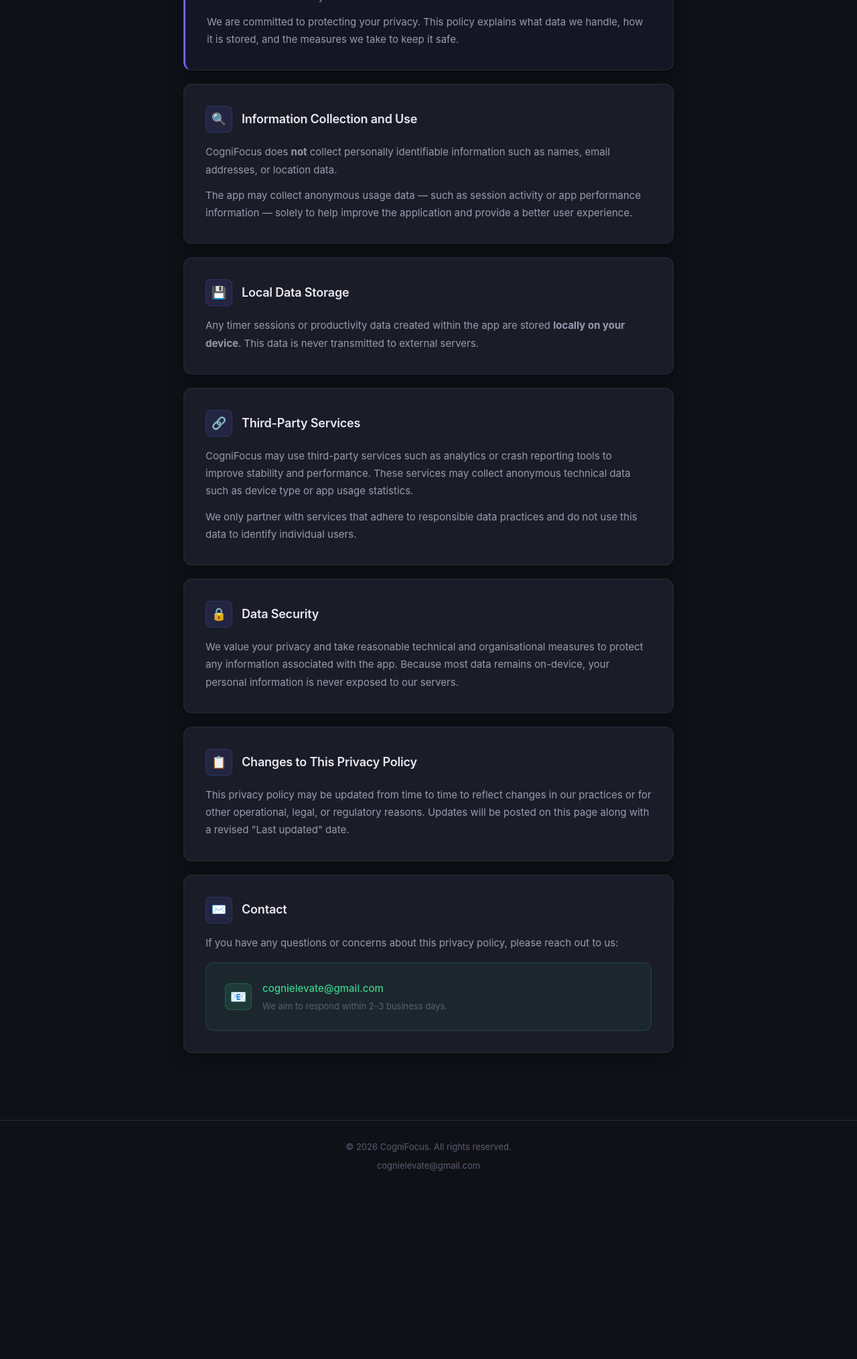
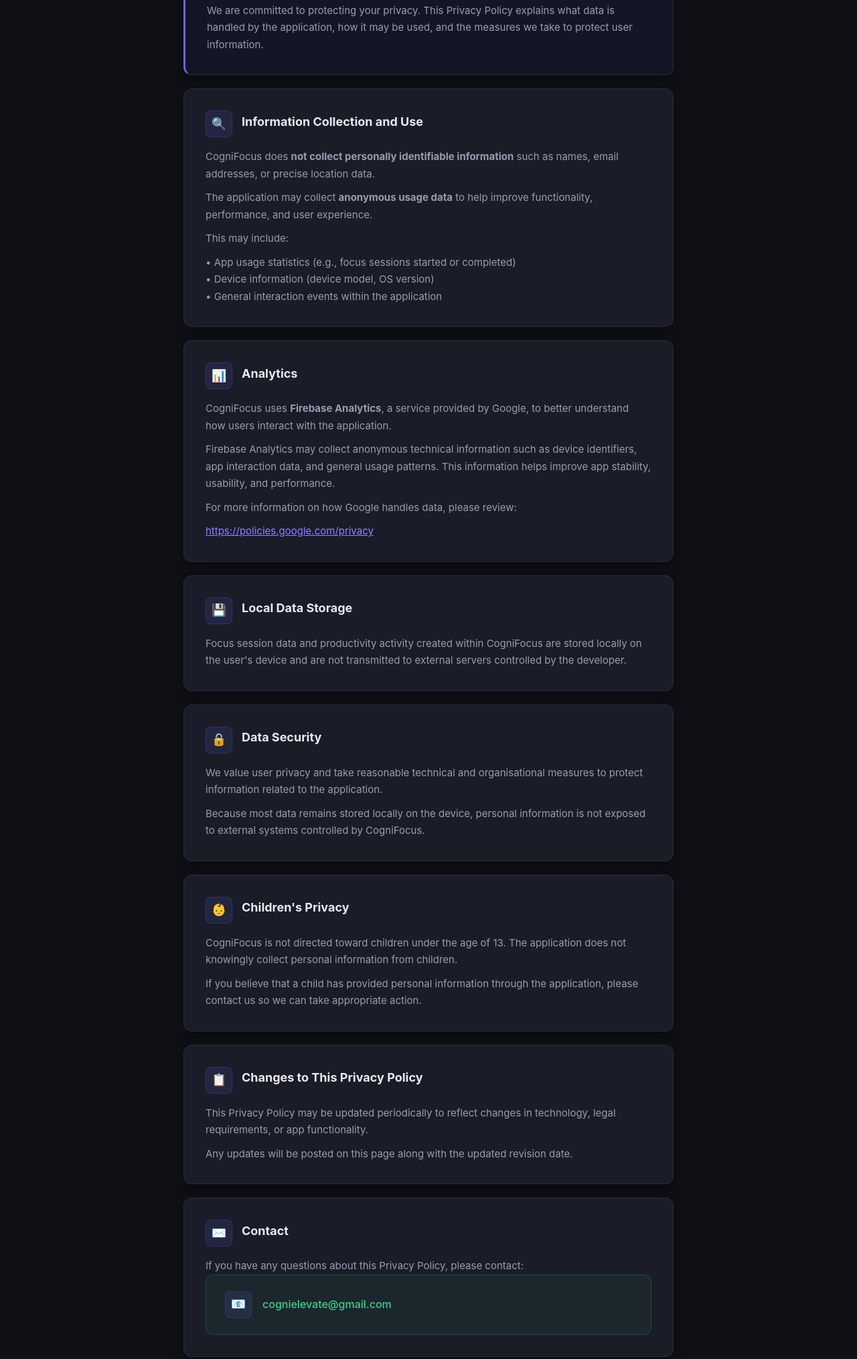
Before and after one commit to qasimk2120/cognifocus-policy, a plain HTML site: page index.html in a window 1280 px wide. Shown: the part 501-2530 px from the top of the page at 67% size. Before the commit the page ends 2280 px from the top, so only its background shows below. Drawn offline with Linux system fonts and the light colour scheme.

Commit message:
Refactor HTML structure and styling for clarity

```diff
--- a/index.html
+++ b/index.html
@@ -4,349 +4,309 @@
 <meta charset="UTF-8" />
 <meta name="viewport" content="width=device-width, initial-scale=1.0" />
 <title>Privacy Policy – CogniFocus</title>
+
 <style>
-    *, *::before, *::after {
-      box-sizing: border-box;
-      margin: 0;
-      padding: 0;
+*,*::before,*::after{box-sizing:border-box;margin:0;padding:0;}
+
+:root{
+--color-bg:#0f1117;
+--color-surface:#1a1d27;
+--color-border:#2a2d3a;
+--color-accent:#6c63ff;
+--color-accent-light:#8b85ff;
+--color-text-primary:#e8e9f0;
+--color-text-secondary:#9a9bb0;
+--color-text-muted:#5c5e72;
+--color-success:#3ecf8e;
+--font-sans:-apple-system,BlinkMacSystemFont,"Segoe UI",Roboto,"Helvetica Neue",Arial,sans-serif;
+--radius-lg:12px;
+--radius-md:8px;
+--shadow-card:0 4px 24px rgba(0,0,0,.4);
 }
 
-    :root {
-      --color-bg: #0f1117;
-      --color-surface: #1a1d27;
-      --color-border: #2a2d3a;
-      --color-accent: #6c63ff;
-      --color-accent-light: #8b85ff;
-      --color-text-primary: #e8e9f0;
-      --color-text-secondary: #9a9bb0;
-      --color-text-muted: #5c5e72;
-      --color-success: #3ecf8e;
-      --font-sans: -apple-system, BlinkMacSystemFont, "Segoe UI", Roboto, "Helvetica Neue", Arial, sans-serif;
-      --radius-lg: 12px;
-      --radius-md: 8px;
-      --shadow-card: 0 4px 24px rgba(0, 0, 0, 0.4);
+body{
+background:var(--color-bg);
+color:var(--color-text-primary);
+font-family:var(--font-sans);
+font-size:16px;
+line-height:1.7;
 }
 
-    html {
-      scroll-behavior: smooth;
+header{
+background:linear-gradient(135deg,#1a1d27,#0f1117);
+border-bottom:1px solid var(--color-border);
+padding:48px 24px 40px;
+text-align:center;
 }
 
-    body {
-      background-color: var(--color-bg);
-      color: var(--color-text-primary);
-      font-family: var(--font-sans);
-      font-size: 16px;
-      line-height: 1.7;
-      min-height: 100vh;
+.badge{
+display:inline-flex;
+align-items:center;
+gap:6px;
+background:rgba(108,99,255,.12);
+border:1px solid rgba(108,99,255,.3);
+border-radius:100px;
+color:var(--color-accent-light);
+font-size:13px;
+padding:4px 14px;
+margin-bottom:20px;
 }
 
-    /* ── Header ── */
-    header {
-      background: linear-gradient(135deg, #1a1d27 0%, #0f1117 100%);
-      border-bottom: 1px solid var(--color-border);
-      padding: 48px 24px 40px;
-      text-align: center;
+header h1{
+font-size:38px;
+margin-bottom:10px;
 }
 
-    .badge {
-      display: inline-flex;
-      align-items: center;
-      gap: 6px;
-      background: rgba(108, 99, 255, 0.12);
-      border: 1px solid rgba(108, 99, 255, 0.3);
-      border-radius: 100px;
-      color: var(--color-accent-light);
-      font-size: 13px;
-      font-weight: 500;
-      letter-spacing: 0.04em;
-      padding: 4px 14px;
-      margin-bottom: 20px;
+header span{color:var(--color-accent-light);}
+
+.subtitle{color:var(--color-text-secondary);font-size:15px;}
+
+main{
+max-width:780px;
+margin:auto;
+padding:48px 24px 80px;
 }
 
-    .badge::before {
-      content: "";
-      display: inline-block;
-      width: 7px;
-      height: 7px;
-      border-radius: 50%;
-      background: var(--color-accent);
+.section{
+background:var(--color-surface);
+border:1px solid var(--color-border);
+border-radius:var(--radius-lg);
+padding:32px;
+margin-bottom:20px;
+box-shadow:var(--shadow-card);
 }
 
-    header h1 {
-      font-size: clamp(28px, 5vw, 42px);
-      font-weight: 700;
-      letter-spacing: -0.5px;
-      color: var(--color-text-primary);
-      margin-bottom: 10px;
+.section-header{
+display:flex;
+align-items:center;
+gap:14px;
+margin-bottom:16px;
 }
 
-    header h1 span {
-      color: var(--color-accent-light);
+.icon{
+display:flex;
+align-items:center;
+justify-content:center;
+width:40px;
+height:40px;
+border-radius:var(--radius-md);
+background:rgba(108,99,255,.12);
+border:1px solid rgba(108,99,255,.2);
+font-size:18px;
 }
 
-    .subtitle {
-      color: var(--color-text-secondary);
-      font-size: 15px;
+.section h2{
+font-size:18px;
+margin-bottom:6px;
 }
 
-    /* ── Layout ── */
-    main {
-      max-width: 780px;
-      margin: 0 auto;
-      padding: 48px 24px 80px;
+.section p{
+color:var(--color-text-secondary);
+font-size:15px;
+margin-top:10px;
 }
 
-    /* ── Section cards ── */
-    .section {
-      background: var(--color-surface);
-      border: 1px solid var(--color-border);
-      border-radius: var(--radius-lg);
-      padding: 32px;
-      margin-bottom: 20px;
-      box-shadow: var(--shadow-card);
-      transition: border-color 0.2s ease;
+.highlight{
+border-left:3px solid var(--color-accent);
+background:rgba(108,99,255,.06);
 }
 
-    .section:hover {
-      border-color: rgba(108, 99, 255, 0.35);
+.contact-card{
+display:flex;
+align-items:center;
+gap:16px;
+background:rgba(62,207,142,.06);
+border:1px solid rgba(62,207,142,.2);
+border-radius:var(--radius-lg);
+padding:24px 28px;
 }
 
-    .section-header {
-      display: flex;
-      align-items: center;
-      gap: 14px;
-      margin-bottom: 16px;
+.contact-card a{
+color:var(--color-success);
+text-decoration:none;
+font-weight:500;
 }
 
-    .icon {
-      display: flex;
-      align-items: center;
-      justify-content: center;
-      width: 40px;
-      height: 40px;
-      min-width: 40px;
-      border-radius: var(--radius-md);
-      background: rgba(108, 99, 255, 0.12);
-      border: 1px solid rgba(108, 99, 255, 0.2);
-      font-size: 18px;
-    }
-
-    .section h2 {
-      font-size: 18px;
-      font-weight: 600;
-      color: var(--color-text-primary);
-      letter-spacing: -0.2px;
-    }
-
-    .section p {
-      color: var(--color-text-secondary);
-      font-size: 15px;
-      line-height: 1.75;
-    }
-
-    .section p + p {
-      margin-top: 12px;
-    }
-
-    /* ── Highlight block ── */
-    .highlight {
-      border-left: 3px solid var(--color-accent);
-      background: rgba(108, 99, 255, 0.06);
-    }
-
-    /* ── Contact card ── */
-    .contact-card {
-      display: flex;
-      align-items: center;
-      gap: 16px;
-      background: rgba(62, 207, 142, 0.06);
-      border: 1px solid rgba(62, 207, 142, 0.2);
-      border-radius: var(--radius-lg);
-      padding: 24px 28px;
-      margin-top: 8px;
-    }
-
-    .contact-card .icon {
-      background: rgba(62, 207, 142, 0.12);
-      border-color: rgba(62, 207, 142, 0.25);
-      font-size: 20px;
-    }
-
-    .contact-card a {
-      color: var(--color-success);
-      text-decoration: none;
-      font-weight: 500;
-      font-size: 15px;
-      word-break: break-all;
-    }
-
-    .contact-card a:hover {
-      text-decoration: underline;
-    }
-
-    .contact-card p {
-      color: var(--color-text-muted);
-      font-size: 13px;
-      margin-top: 2px;
-    }
-
-    /* ── Footer ── */
-    footer {
-      border-top: 1px solid var(--color-border);
-      padding: 28px 24px;
-      text-align: center;
-      color: var(--color-text-muted);
-      font-size: 13px;
-    }
-
-    footer a {
-      color: var(--color-text-muted);
-      text-decoration: none;
-    }
-
-    footer a:hover {
-      color: var(--color-accent-light);
-    }
-
-    @media (max-width: 480px) {
-      .section {
-        padding: 24px 20px;
-      }
-
-      .contact-card {
-        flex-direction: column;
-        align-items: flex-start;
-        gap: 12px;
-        padding: 20px;
-      }
+footer{
+border-top:1px solid var(--color-border);
+padding:28px 24px;
+text-align:center;
+color:var(--color-text-muted);
+font-size:13px;
 }
 </style>
 </head>
+
 <body>
 
 <header>
-    <div class="badge">Legal &amp; Privacy</div>
-    <h1>Privacy Policy<br /><span>CogniFocus</span></h1>
+<div class="badge">Legal & Privacy</div>
+<h1>Privacy Policy<br><span>CogniFocus</span></h1>
 <p class="subtitle">Last updated: 2026</p>
 </header>
 
 <main>
 
-    <!-- Overview -->
 <div class="section highlight">
 <div class="section-header">
 <div class="icon">🧠</div>
 <h2>About CogniFocus</h2>
 </div>
+
 <p>
 CogniFocus is a productivity application designed to help users focus on tasks
 and manage work sessions efficiently.
 </p>
+
 <p>
-        We are committed to protecting your privacy. This policy explains what data we
-        handle, how it is stored, and the measures we take to keep it safe.
+We are committed to protecting your privacy. This Privacy Policy explains what
+data is handled by the application, how it may be used, and the measures we
+take to protect user information.
 </p>
 </div>
 
-    <!-- Information Collection -->
 <div class="section">
 <div class="section-header">
 <div class="icon">🔍</div>
 <h2>Information Collection and Use</h2>
 </div>
+
 <p>
-        CogniFocus does <strong>not</strong> collect personally identifiable information
-        such as names, email addresses, or location data.
+CogniFocus does <strong>not collect personally identifiable information</strong>
+such as names, email addresses, or precise location data.
 </p>
+
 <p>
-        The app may collect anonymous usage data — such as session activity or app
-        performance information — solely to help improve the application and provide a
-        better user experience.
+The application may collect <strong>anonymous usage data</strong> to help
+improve functionality, performance, and user experience.
 </p>
+
+<p>
+This may include:
+</p>
+
+<p>
+• App usage statistics (e.g., focus sessions started or completed)<br>
+• Device information (device model, OS version)<br>
+• General interaction events within the application
+</p>
+
 </div>
 
-    <!-- Local Data Storage -->
+<div class="section">
+<div class="section-header">
+<div class="icon">📊</div>
+<h2>Analytics</h2>
+</div>
+
+<p>
+CogniFocus uses <strong>Firebase Analytics</strong>, a service provided by
+Google, to better understand how users interact with the application.
+</p>
+
+<p>
+Firebase Analytics may collect anonymous technical information such as device
+identifiers, app interaction data, and general usage patterns. This information
+helps improve app stability, usability, and performance.
+</p>
+
+<p>
+For more information on how Google handles data, please review:
+</p>
+
+<p>
+<a href="https://policies.google.com/privacy" target="_blank" style="color:#8b85ff;">
+https://policies.google.com/privacy
+</a>
+</p>
+
+</div>
+
 <div class="section">
 <div class="section-header">
 <div class="icon">💾</div>
 <h2>Local Data Storage</h2>
 </div>
+
 <p>
-        Any timer sessions or productivity data created within the app are stored
-        <strong>locally on your device</strong>. This data is never transmitted to
-        external servers.
+Focus session data and productivity activity created within CogniFocus are
+stored locally on the user's device and are not transmitted to external
+servers controlled by the developer.
 </p>
 </div>
 
-    <!-- Third-Party Services -->
-    <div class="section">
-      <div class="section-header">
-        <div class="icon">🔗</div>
-        <h2>Third-Party Services</h2>
-      </div>
-      <p>
-        CogniFocus may use third-party services such as analytics or crash reporting
-        tools to improve stability and performance. These services may collect anonymous
-        technical data such as device type or app usage statistics.
-      </p>
-      <p>
-        We only partner with services that adhere to responsible data practices and do
-        not use this data to identify individual users.
-      </p>
-    </div>
-
-    <!-- Data Security -->
 <div class="section">
 <div class="section-header">
 <div class="icon">🔒</div>
 <h2>Data Security</h2>
 </div>
+
 <p>
-        We value your privacy and take reasonable technical and organisational measures
-        to protect any information associated with the app. Because most data remains
-        on-device, your personal information is never exposed to our servers.
+We value user privacy and take reasonable technical and organisational
+measures to protect information related to the application.
+</p>
+
+<p>
+Because most data remains stored locally on the device, personal information
+is not exposed to external systems controlled by CogniFocus.
 </p>
 </div>
 
-    <!-- Changes -->
+<div class="section">
+<div class="section-header">
+<div class="icon">👶</div>
+<h2>Children's Privacy</h2>
+</div>
+
+<p>
+CogniFocus is not directed toward children under the age of 13.
+The application does not knowingly collect personal information from children.
+</p>
+
+<p>
+If you believe that a child has provided personal information through the
+application, please contact us so we can take appropriate action.
+</p>
+</div>
+
 <div class="section">
 <div class="section-header">
 <div class="icon">📋</div>
 <h2>Changes to This Privacy Policy</h2>
 </div>
+
 <p>
-        This privacy policy may be updated from time to time to reflect changes in our
-        practices or for other operational, legal, or regulatory reasons. Updates will
-        be posted on this page along with a revised "Last updated" date.
+This Privacy Policy may be updated periodically to reflect changes in
+technology, legal requirements, or app functionality.
+</p>
+
+<p>
+Any updates will be posted on this page along with the updated revision date.
 </p>
 </div>
 
-    <!-- Contact -->
 <div class="section">
 <div class="section-header">
 <div class="icon">✉️</div>
 <h2>Contact</h2>
 </div>
-      <p style="margin-bottom: 16px;">
-        If you have any questions or concerns about this privacy policy, please reach
-        out to us:
-      </p>
+
+<p>If you have any questions about this Privacy Policy, please contact:</p>
+
 <div class="contact-card">
 <div class="icon">📧</div>
 <div>
 <a href="mailto:cognielevate@gmail.com">cognielevate@gmail.com</a>
-          <p>We aim to respond within 2–3 business days.</p>
 </div>
 </div>
+
 </div>
 
 </main>
 
 <footer>
-    <p>&copy; 2026 CogniFocus. All rights reserved.</p>
-    <p style="margin-top: 6px;">
-      <a href="mailto:cognielevate@gmail.com">cognielevate@gmail.com</a>
-    </p>
+<p>© 2026 CogniFocus</p>
+<p style="margin-top:6px;">cognielevate@gmail.com</p>
 </footer>
 
 </body>
```
Lines whose indentation alone changed are shown as unchanged.
